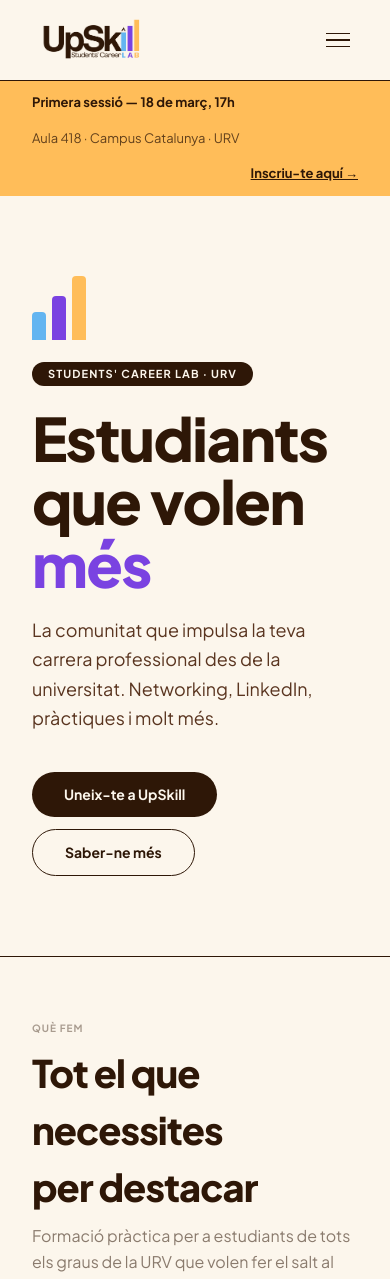
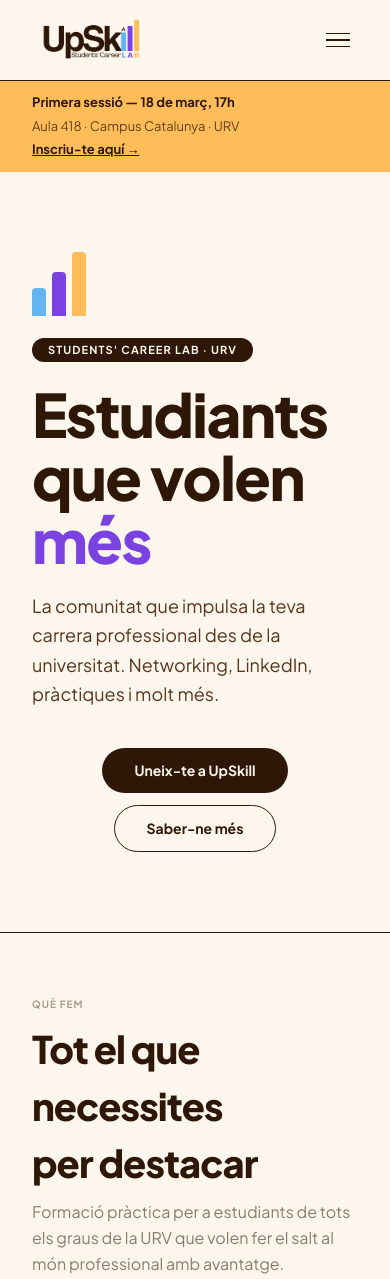
Before and after one commit to ELOIVI/upskill-web, a Next.js app: page / in a window 390 px wide. Shown: the top 1279 px of the page. Built offline with nearby package versions, Linux system fonts and the light colour scheme.

Commit message:
fix: corregir responsive del Hero i Banner en mòbil

```diff
--- a/components/layout/Banner.tsx
+++ b/components/layout/Banner.tsx
@@ -4,8 +4,7 @@
 // Quan ja no sigui rellevant, eliminar la importació a app/layout.tsx
 export default function Banner() {
   return (
-    <div className="bg-[#FFBD59] px-8 py-3 flex items-center gap-4 flex-wrap">
-
+    <div className="bg-[#FFBD59] px-8 py-3 flex flex-col sm:flex-row sm:items-center gap-1 sm:gap-4">
       {/* Informació de l'event */}
       <p className="text-[#2E1707] text-[13px] font-bold">
         Primera sessió — 18 de març, 17h
@@ -14,12 +13,12 @@
         Aula 418 · Campus Catalunya · URV
       </p>
 
-      {/* Enllaç d'inscripció — alineat a la dreta */}
+      {/* Enllaç d'inscripció, en mòbil alineat a l'esquerra, en escriptori a la dreta */}
       <Link
         href="https://lnkd.in/eGJrXYYZ"
         target="_blank"
         rel="noopener noreferrer"
-        className="ml-auto text-[#2E1707] text-[13px] font-bold underline hover:opacity-70 transition-opacity"
+        className="sm:ml-auto text-[#2E1707] text-[13px] font-bold underline hover:opacity-70 transition-opacity"
       >
         Inscriu-te aquí →
       </Link>
--- a/components/sections/Hero.tsx
+++ b/components/sections/Hero.tsx
@@ -42,8 +42,7 @@
 
       {/* Botons CTA */}
       <AnimacioEntrada retard={400}>
-        <div className="flex gap-3 flex-wrap">
-          <Link
+        <div className="flex gap-3 flex-wrap justify-center sm:justify-start">          <Link
             href="#uneix-te"
             className="bg-[#2E1707] text-[#FCF6EC] text-[14px] font-semibold px-8 py-3 rounded-full hover:opacity-80 transition-opacity"
           >
```
